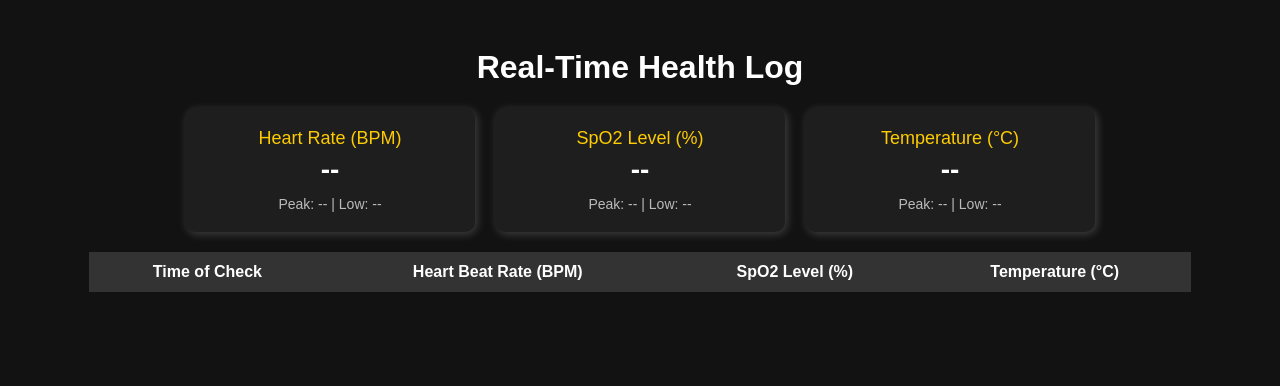
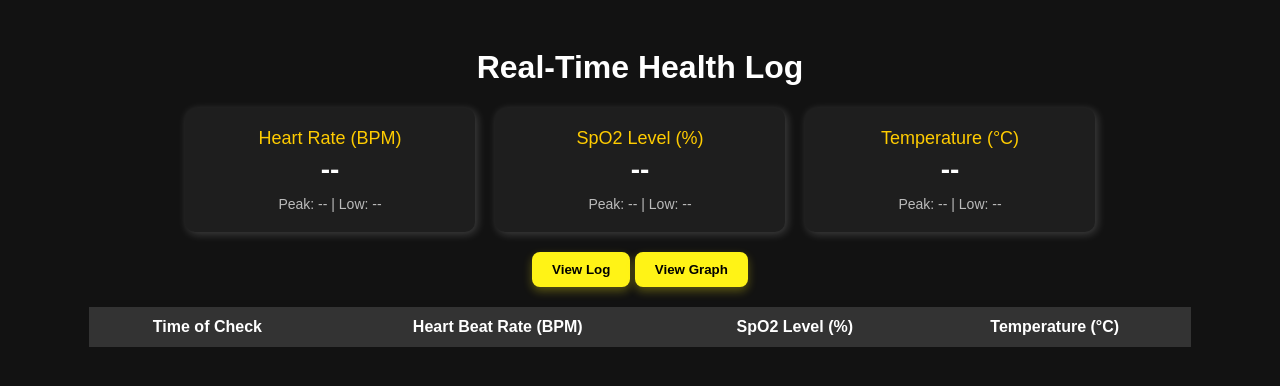
Before and after one commit to LegitCoconut/health-monitor, a Flask app: page / in a window 1280 px wide. Shown: the top 386 px of the page. Run offline with Flask 3, Linux system fonts and the light colour scheme; data that the repository does not hold is empty.

Commit message:
added graph support and updated req

```diff
--- a/app.py
+++ b/app.py
@@ -1,6 +1,10 @@
 from flask import Flask, render_template, jsonify, request
 from pymongo import MongoClient
 import os
+import matplotlib.pyplot as plt
+import pandas as pd
+
+import datetime
 
 app = Flask(__name__)
 
@@ -53,5 +57,35 @@ def add_log():
     logs_collection.insert_one(data)
     return jsonify({"message": "Log added successfully"}), 200
 
+
+@app.route("/generate_graph")
+def generate_graph():
+    logs = list(logs_collection.find({}, {"_id": 0}))
+    if not logs:
+        return jsonify({"error": "No data available"}), 404
+
+    df = pd.DataFrame(logs)
+    df["time_of_check"] = pd.to_datetime(df["time_of_check"])
+    df.sort_values("time_of_check", inplace=True)
+
+    plt.figure(figsize=(8, 5))
+    plt.plot(df["time_of_check"], df["Heart_beat_rate"], label="Heart Rate (BPM)", marker='o')
+    plt.plot(df["time_of_check"], df["Sp02_level"], label="SpO2 Level (%)", marker='s')
+    plt.plot(df["time_of_check"], df["Temperature"], label="Temperature (°C)", marker='^')
+
+    plt.xlabel("Time of Check")
+    plt.ylabel("Values")
+    plt.legend()
+    plt.xticks(rotation=45)
+    plt.grid()
+
+    image_path = "static/graph.png"
+    plt.savefig(image_path, bbox_inches="tight")
+    plt.close()
+
+    return jsonify({"image_url": "/" + image_path})
+
+
+
 if __name__ == "__main__":
     app.run(debug=True, host="0.0.0.0")
--- a/templates/index.html
+++ b/templates/index.html
@@ -54,6 +54,43 @@
         th {
             background: #333;
         }
+        button {
+            background-color: #fff316; /* Yellow accent */
+            color: #000; /* Black text for contrast */
+            font-weight: bold;
+            border: none;
+            padding: 10px 20px;
+            border-radius: 8px; /* Rounded corners */
+            cursor: pointer;
+            transition: all 0.3s ease-in-out;
+            box-shadow: 0 4px 10px rgba(255, 243, 22, 0.3); /* Subtle glow */
+            margin-top: 20px; /* Adds space above the button */
+        }
+
+        button:hover {
+            background-color: #ffeb00; /* Slightly darker yellow on hover */
+        }
+
+        /* Styling for the image container */
+        .image-container {
+            display: flex;
+            justify-content: center;
+            align-items: center;
+            margin-top: 30px; /* Space between button and image */
+            padding: 15px;
+            border-radius: 12px;
+            background: rgba(255, 255, 255, 0.05); /* Subtle glassmorphism effect */
+            box-shadow: 0 4px 10px rgba(255, 255, 255, 0.1); /* Soft shadow */
+            backdrop-filter: blur(10px);
+        }
+
+        .image-container img {
+            max-width: 100%;
+            height: auto;
+            border-radius: 8px; /* Rounded corners for images */
+        }
+
+
     </style>
 </head>
 <body>
@@ -77,8 +114,10 @@
             <div class="stat-sub">Peak: <span id="tempPeak">--</span> | Low: <span id="tempLow">--</span></div>
         </div>
     </div>
-
-    <!-- Logs Table -->
+    <button onclick="showLog()">View Log</button>
+    <button onclick="showGraph()">View Graph</button>
+     <!-- Log Table -->
+     <div id="logContainer">
         <table id="logTable">
             <thead>
                 <tr>
@@ -90,10 +129,15 @@
             </thead>
             <tbody></tbody>
         </table>
+    </div>
+
+    <!-- Graph Image (Initially Hidden) -->
+    <div id="graphContainer" style="display: none;">
+        <img id="graphImage" src="" alt="Graph" style="width: 90%; max-width: 600px;">
+    </div>
 
     <script>
         async function fetchLogs() {
-            try {
             let response = await fetch("/get_logs");
             let data = await response.json();
             let tableBody = document.querySelector("#logTable tbody");
@@ -108,10 +152,25 @@
                 </tr>`;
                 tableBody.innerHTML += row;
             });
-            } catch (error) {
-                console.error("Error fetching logs:", error);
+        }
+
+        async function showGraph() {
+            let response = await fetch("/generate_graph");
+            let data = await response.json();
+            if (data.image_url) {
+                document.getElementById("graphImage").src = data.image_url;
+                document.getElementById("graphContainer").style.display = "block";
+                document.getElementById("logContainer").style.display = "none";
             }
         }
+
+        function showLog() {
+            document.getElementById("graphContainer").style.display = "none";
+            document.getElementById("logContainer").style.display = "block";
+            fetchLogs();
+        }
+
+        fetchLogs();
 
         async function fetchStats() {
             try {
--- a/test.py
+++ b/test.py
@@ -3,7 +3,7 @@ import datetime
 import random
 import time
 
-SERVER_URL = "https://health-monitor-legitcoconut.vercel.app/add_log"  # Flask server endpoint
+SERVER_URL = "http://127.0.0.1:5000/add_log"  # Flask server endpoint
 
 def generate_log():
     return {
```
Also changed, not shown: requirements.txt (+14 -0 lines), static/graph.png (added). Lines whose indentation alone changed are shown as unchanged.
